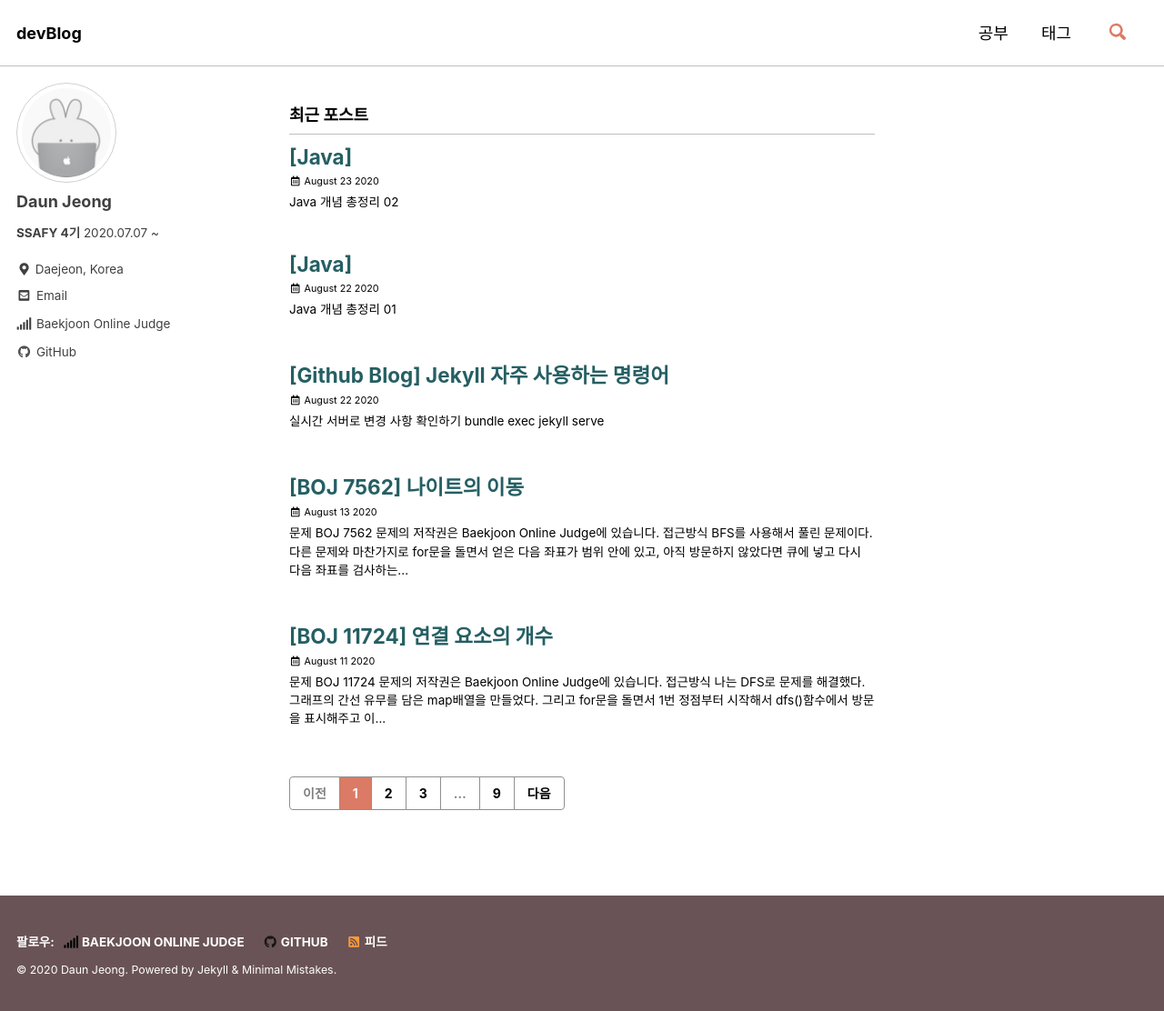
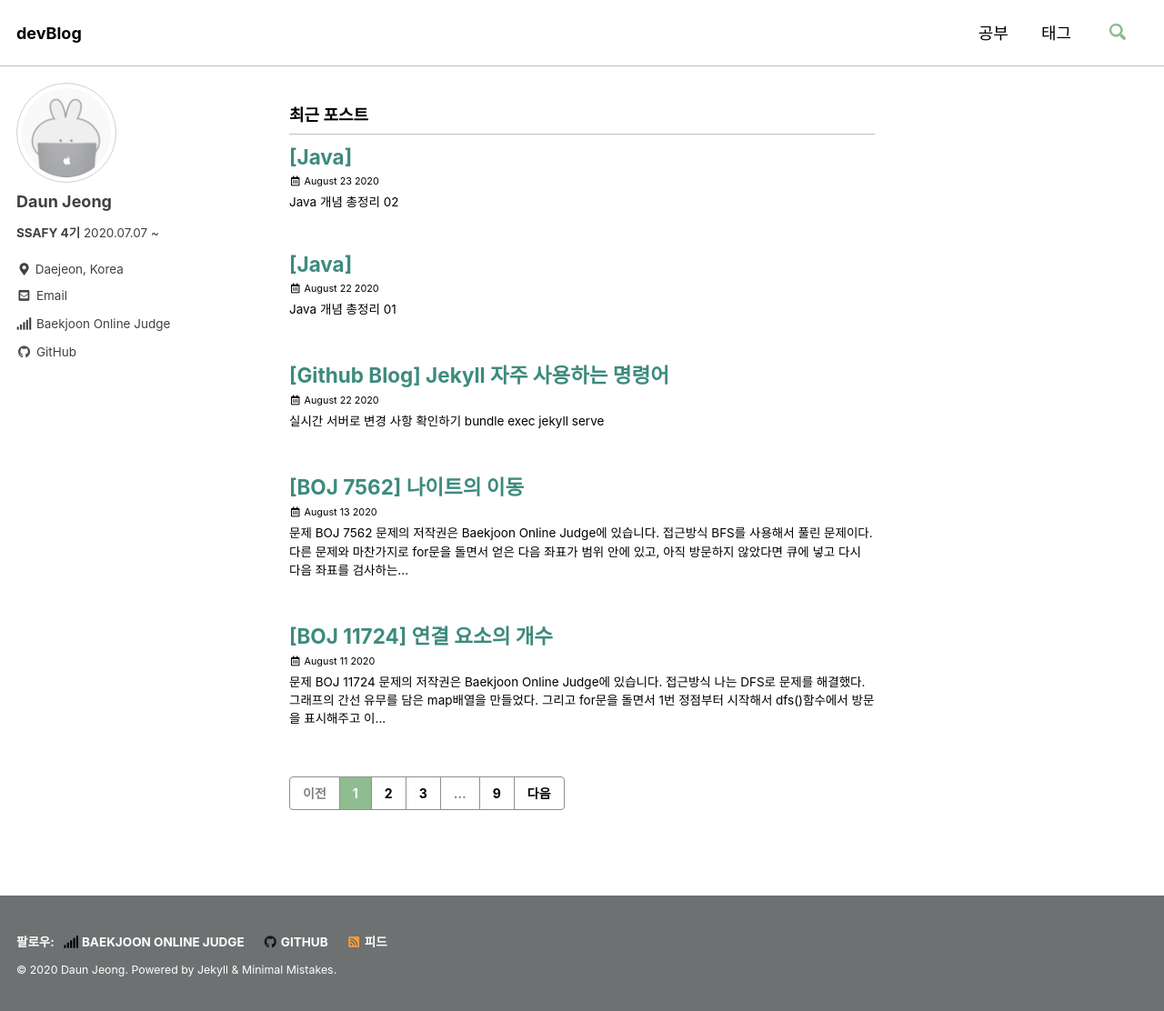
Before and after one commit to dovvn/dovvn.github.io, a Jekyll site: the page built from index.html, in a window 1280 px wide and 1112 px high. Shown: the whole window at 91% size. Built offline with Jekyll 4.4.1, drawn with Linux system fonts in a browser that asks for light colours; cached includes are drawn as plain includes; the list of posts is cut into pages by our own code.

Commit message:
Update 텍스트색상

```diff
--- a/_sass/minimal-mistakes/skins/_contrast.scss
+++ b/_sass/minimal-mistakes/skins/_contrast.scss
@@ -5,10 +5,10 @@
 /* Colors */
 $text-color: #000 !default;
 $muted-text-color: $text-color !default;
-$primary-color: #DB7B65 !default;
+$primary-color: #8FBC91 !default;
 $border-color: mix(#fff, $text-color, 75%) !default;
-$footer-background-color: #695356 !default;
-$link-color: #255F63 !default;
+$footer-background-color: #6D7172 !default;
+$link-color: #3D8B7D !default;
 $masthead-link-color: $text-color !default;
 $masthead-link-color-hover: $text-color !default;
 $navicon-link-color-hover: mix(#fff, $text-color, 80%) !default;
```
